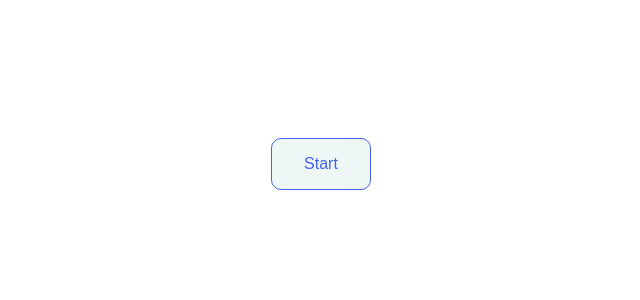
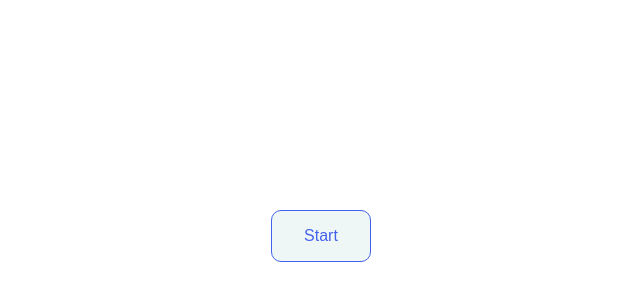
Before and after one commit to natanportilho/typist-dream, an Angular app in the folder typist-dream/: page / in a window 1280 px wide. Shown: the part 164-464 px from the top of the page, without its empty margins (319-959 px from the left). Built offline with nearby package versions, Linux system fonts and the light colour scheme.

Commit message:
Fixing page height

```diff
--- a/typist-dream/src/app/app.component.css
+++ b/typist-dream/src/app/app.component.css
@@ -46,7 +46,7 @@
 
 .initial-section {
   width: 100%;
-  height: 80vh;
+  height: 98vh;
   display: flex;
   align-items: center;
   justify-content: center;
```
